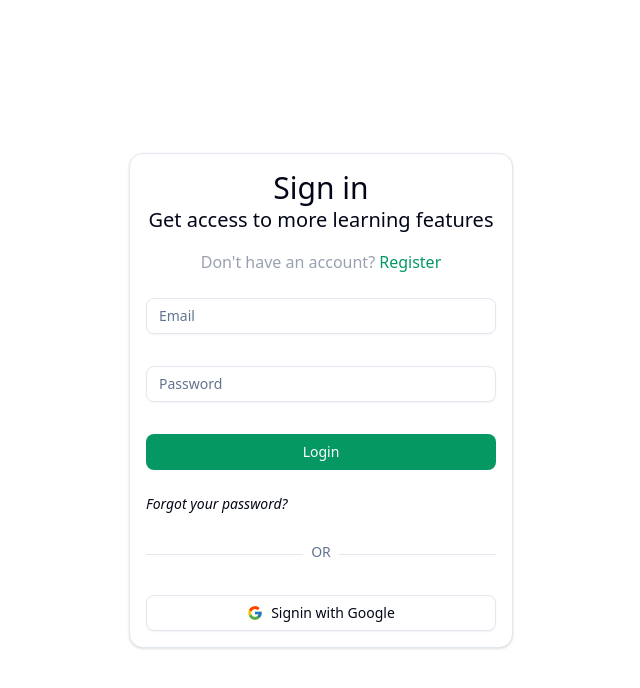
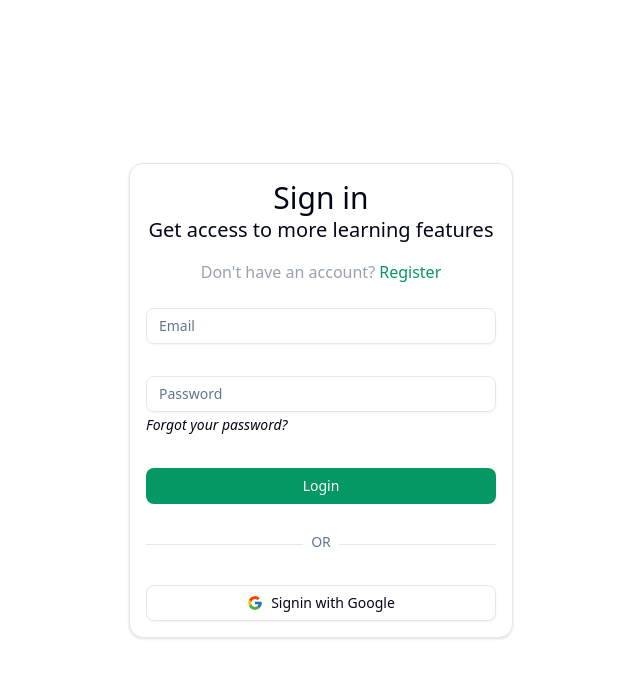
Before and after one commit to khojwar/ecom_next, a Next.js app: page /login in a window 1280 px wide. Shown: the top 688 px of the page, without its empty margins (319-959 px from the left). Built offline with nearby package versions, Linux system fonts and the light colour scheme; no server answers.

Commit message:
replacing the forget password link in login page

```diff
--- a/src/app/(auth)/login/page.tsx
+++ b/src/app/(auth)/login/page.tsx
@@ -85,11 +85,11 @@ export default function Login() {
                             )}
                         />
                         {errors.password && <p className="text-red-500">{errors.password.message}</p>}
+                        <a className="text-sm italic hover:underline" >Forgot your password?</a>
                     </div>
 
                     <Button type="submit" variant={"success"} className="w-full">Login</Button>
                 </form>
-                <a className="text-sm italic hover:underline" >Forgot your password?</a>
 
                 <div className="relative my-4">
                     <Separator />
```
